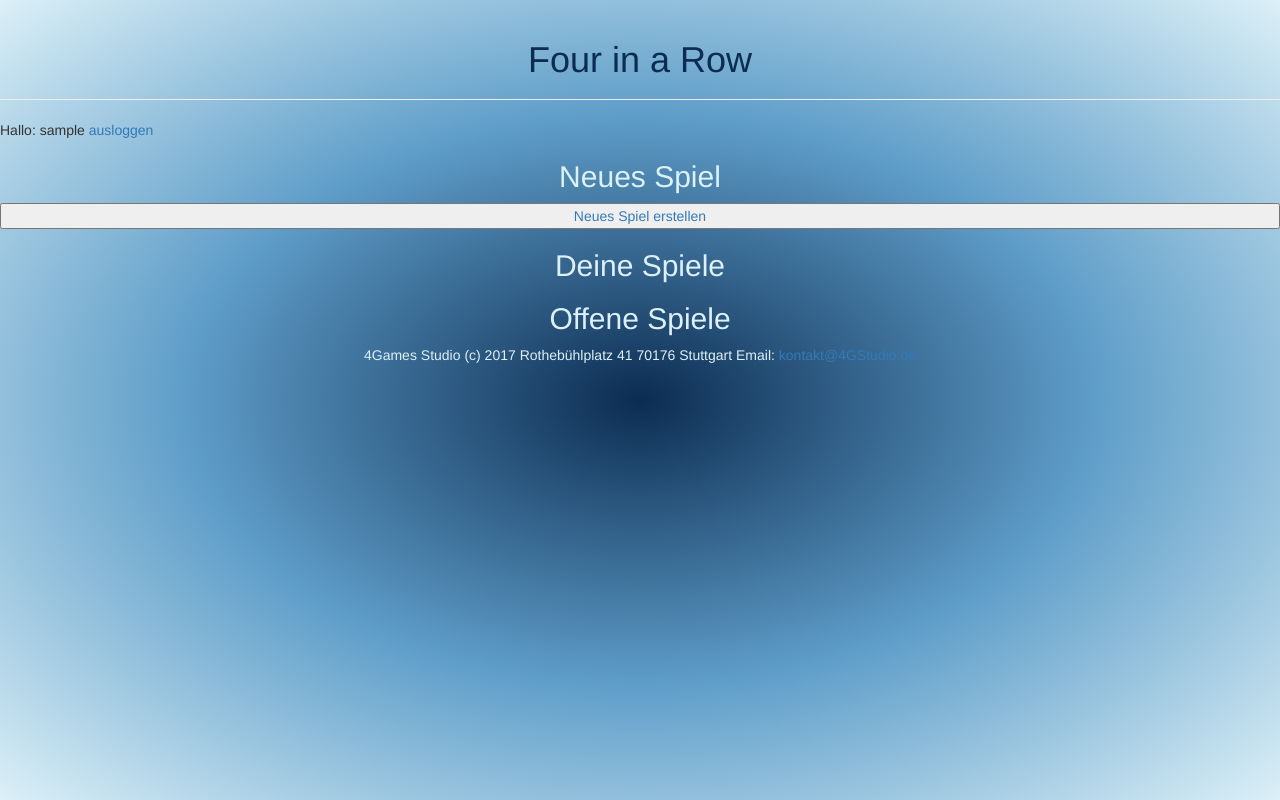
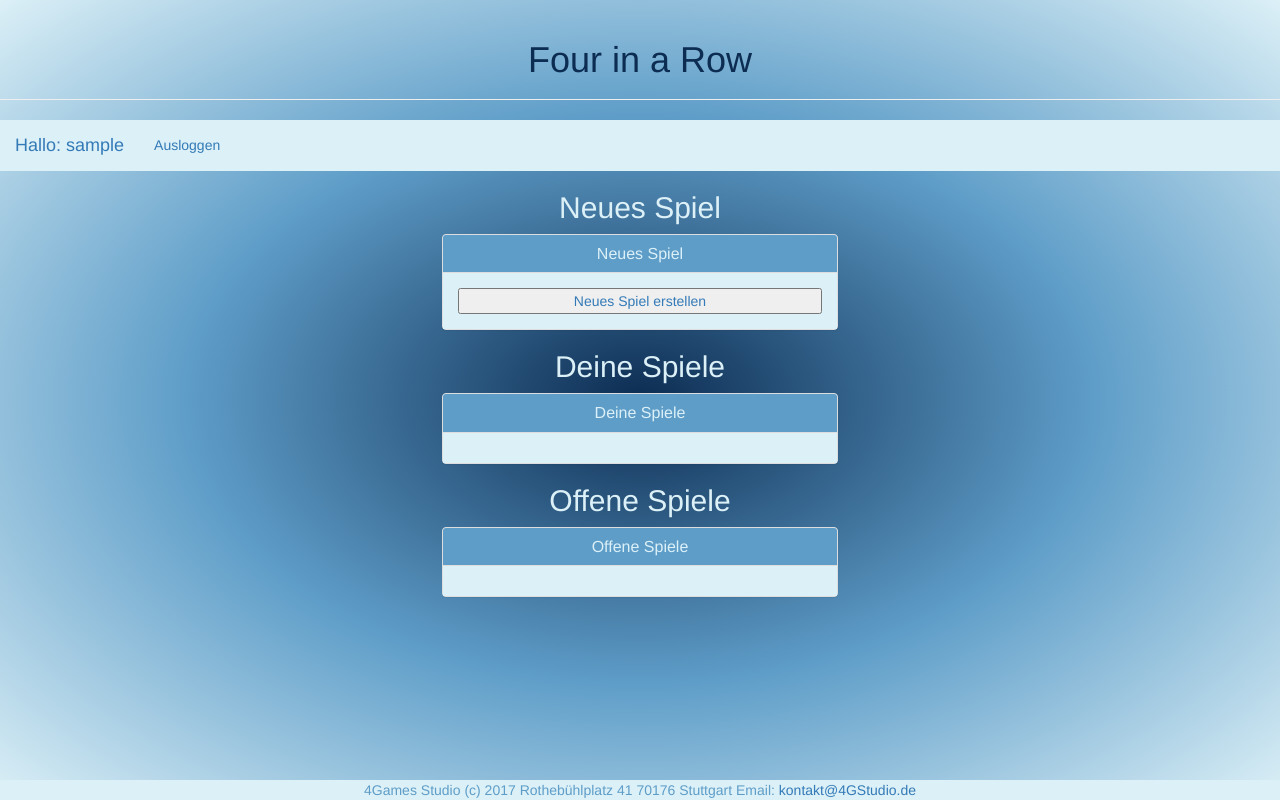
Before and after one commit to Davidmuecke/WebEng, a PHP site: page /start.php in a window 1280 px wide. Run offline with PHP 8.4, Linux system fonts and the light colour scheme; the visitor is signed in with stand-in values (Sample User, id 1); data that the repository does not hold is empty.

Commit message:
Styled Game Lobby: Navbar, "Neues Spiel", "Deine Spiele", "Offene Spiele" footer still needs to be static

```diff
--- a/4G/ressources/css/custom_styles.css
+++ b/4G/ressources/css/custom_styles.css
@@ -49,7 +49,8 @@ input[type=text], input[type=password] {
 }
 
 .footer {
-    color: #DCF0F7;
+    background-color: #DCF0F7;
+    color: #5E9DC8;
     text-align: center;
 }
 
@@ -67,15 +68,18 @@ button:hover {
     text-align: center;
 }
 
-td:nth-child(odd) {
-    background-color: #DCF0F7;
-}
-
-td:nth-child(even) {
-    background-color: #5E9DC8;
-}
-
 .startsections {
     text-align: center;
     color: #DCF0F7;
 }
+
+.navbar {
+    background-color: #DCF0F7;
+    color: #5E9DC8;
+    text-align: center;
+}
+
+.nav > li > a:hover{
+    background-color: #DCF0F7;
+    color: #0C2C52;
+}
--- a/4G/ressources/footer.inc.php
+++ b/4G/ressources/footer.inc.php
@@ -7,11 +7,11 @@
  */
 ?>
 
-    <div class="footer">
+    <footer class="footer navbar-fixed-bottom">
         <div id="mail" >
         4Games Studio (c) 2017 Rothebühlplatz 41 70176 Stuttgart Email:
         </div>
-    </div>
+    </footer>
     <script type="application/javascript" >
         function mail() {
             var  eins = "kontakt";
--- a/4G/ressources/gameList.php
+++ b/4G/ressources/gameList.php
@@ -8,56 +8,77 @@ session_start();
  */
 $spielstandNeu = "o,o,o,o,o,o;o,o,o,o,o,o;o,o,o,o,o,o;o,o,o,o,o,o;o,o,o,o,o,o;o,o,o,o,o,o;o,o,o,o,o,o";
 require("dba.php");
-if(isset($_SESSION['userName'])) {
-    $user= $_SESSION['userName'];
+if (isset($_SESSION['userName'])) {
+    $user = $_SESSION['userName'];
     if (isset($_REQUEST['neu'])) {
         //neues Spiel hinzufügen
-        $res = mysqli_query($my_db,"SELECT * FROM spielneu WHERE spieler1 ='".$user."'")  or die (mysqli_error($my_db));
-        $game =  mysqli_fetch_assoc($res);
-        if(!isset($game['ID'])){
-            $res = mysqli_query($my_db,"INSERT INTO spielneu (spieler1) VALUES ('".$user."')")  or die (mysqli_error($my_db));
+        $res = mysqli_query($my_db, "SELECT * FROM spielneu WHERE spieler1 ='" . $user . "'") or die (mysqli_error($my_db));
+        $game = mysqli_fetch_assoc($res);
+        if (!isset($game['ID'])) {
+            $res = mysqli_query($my_db, "INSERT INTO spielneu (spieler1) VALUES ('" . $user . "')") or die (mysqli_error($my_db));
         }
     }
-    if(isset($_REQUEST['beitreten'])){
-        echo"beitreten";
-        $beitreten =  mysqli_real_escape_string($my_db,htmlentities($_REQUEST['beitreten']));
-        $res = mysqli_query($my_db,"SELECT * FROM spielneu WHERE ID ='".$beitreten."' AND spieler1 != '".$user."'")or die (mysqli_error($my_db));
-        $game =  mysqli_fetch_assoc($res);
-        if(isset($game['ID'])){
-            mysqli_query($my_db,"INSERT INTO spiel (spieler1, spieler2, time, spielstand, amzug) VALUES ('".$game['spieler1']."','".$_SESSION['userName']."','".$game['time']."','".$spielstandNeu."','".$game['spieler1']."')") or die (mysqli_error($my_db));
-            mysqli_query($my_db,"DELETE FROM spielneu WHERE ID='".$game['ID']."'");
+    if (isset($_REQUEST['beitreten'])) {
+        echo "beitreten";
+        $beitreten = mysqli_real_escape_string($my_db, htmlentities($_REQUEST['beitreten']));
+        $res = mysqli_query($my_db, "SELECT * FROM spielneu WHERE ID ='" . $beitreten . "' AND spieler1 != '" . $user . "'") or die (mysqli_error($my_db));
+        $game = mysqli_fetch_assoc($res);
+        if (isset($game['ID'])) {
+            mysqli_query($my_db, "INSERT INTO spiel (spieler1, spieler2, time, spielstand, amzug) VALUES ('" . $game['spieler1'] . "','" . $_SESSION['userName'] . "','" . $game['time'] . "','" . $spielstandNeu . "','" . $game['spieler1'] . "')") or die (mysqli_error($my_db));
+            mysqli_query($my_db, "DELETE FROM spielneu WHERE ID='" . $game['ID'] . "'");
         }
     }
     //Spiele ausgeben
-    echo"<h2>Neues Spiel</h2>";
-    $res = mysqli_query($my_db,"SELECT * FROM spielneu WHERE spieler1 ='".$user."'")or die (mysqli_error($my_db));
-    $game =  mysqli_fetch_assoc($res);
-    if($game['ID']){
-        echo"<p>Du hast schon ein neues Spiel erstellt( Spiel ".$game['ID']."). Du musst warten bis ein anderer Spieler deinem Spiel beitritt</p>";
+    echo "<h2>Neues Spiel</h2>";
+    echo "<div class='col-md-4 col-md-offset-4'>";
+    echo "<div class=\"panel panel-default\">
+                    <div class=\"panel-heading\" id=\"panel-heading\">
+                        <h3 class=\"panel-title text-center\">Neues Spiel</h3>
+                    </div>
+                    <div class=\"panel-body\">";
+    $res = mysqli_query($my_db, "SELECT * FROM spielneu WHERE spieler1 ='" . $user . "'") or die (mysqli_error($my_db));
+    $game = mysqli_fetch_assoc($res);
+    if ($game['ID']) {
+        echo "<p>Du hast schon ein neues Spiel erstellt( Spiel " . $game['ID'] . "). Du musst warten bis ein anderer Spieler deinem Spiel beitritt</p>";
     } else {
-        echo"<a href='start.php?neu=game'><button>Neues Spiel erstellen</button></a>";
+        echo "<a href='start.php?neu=game'><button>Neues Spiel erstellen</button></a>";
     }
-    echo"<h2>Deine Spiele</h2>";
-    $res = mysqli_query($my_db,"SELECT * FROM spiel WHERE spieler1='".$user."' OR spieler2='".$user."'")or die (mysqli_error($my_db));
-    $game =  mysqli_fetch_assoc($res);
-    while($game['ID']){
-        echo"<div class= 'gameListItem'>";
-        echo"<p>Spiel ".$game['ID']."<br>Spieler1 ".$game['spieler1']."<br> Spieler2 ".$game['spieler2']."</p>";
-        echo"<a href='start.php?game=".$game["ID"]."'><button class='btn login-success'>zum Spiel</button></a>";
-        $game =  mysqli_fetch_assoc($res);
-        echo"</div>";
+    echo "</div>";
+    echo "</div>";
+    echo "<h2>Deine Spiele</h2>";
+    echo "<div class=\"panel panel-default\">
+                    <div class=\"panel-heading\" id=\"panel-heading\">
+                        <h3 class=\"panel-title text-center\">Deine Spiele</h3>
+                    </div>
+                    <div class=\"panel-body\">";
+    $res = mysqli_query($my_db, "SELECT * FROM spiel WHERE spieler1='" . $user . "' OR spieler2='" . $user . "'") or die (mysqli_error($my_db));
+    $game = mysqli_fetch_assoc($res);
+    while ($game['ID']) {
+        echo "<div class= 'gameListItem'>";
+        echo "<p>Spiel " . $game['ID'] . "<br>Spieler1 " . $game['spieler1'] . "<br> Spieler2 " . $game['spieler2'] . "</p>";
+        echo "<a href='start.php?game=" . $game["ID"] . "'><button class='btn login-success'>zum Spiel</button></a>";
+        $game = mysqli_fetch_assoc($res);
+        echo "</div>";
     }
-    echo"<h2>Offene Spiele</h2>";
-    $res = mysqli_query($my_db,"SELECT * FROM spielneu WHERE spieler1 !='".$user."'")or die (mysqli_error($my_db));
-    $game =  mysqli_fetch_assoc($res);
-    while($game['ID']){
-        echo"<div class= 'gameListItem'>";
-        echo"<p>Spiel ".$game['ID']."<br>Spieler1 ".$game['spieler1']."</p>";
-        echo"<a href='start.php?beitreten=".$game['ID']."'><button class='btn login-success'>Beitreten</button></a>";
-        $game =  mysqli_fetch_assoc($res);
-        echo"</div>";
+    echo "</div>";
+    echo "</div>";
+    echo "<h2>Offene Spiele</h2>";
+    echo "<div class=\"panel panel-default\">
+                    <div class=\"panel-heading\" id=\"panel-heading\">
+                        <h3 class=\"panel-title text-center\">Offene Spiele</h3>
+                    </div>
+                    <div class=\"panel-body\">";
+    $res = mysqli_query($my_db, "SELECT * FROM spielneu WHERE spieler1 !='" . $user . "'") or die (mysqli_error($my_db));
+    $game = mysqli_fetch_assoc($res);
+    while ($game['ID']) {
+        echo "<div class= 'gameListItem'>";
+        echo "<p>Spiel " . $game['ID'] . "<br>Spieler1 " . $game['spieler1'] . "</p>";
+        echo "<a href='start.php?beitreten=" . $game['ID'] . "'><button class='btn login-success'>Beitreten</button></a>";
+        $game = mysqli_fetch_assoc($res);
+        echo "</div>";
     }
-    //echo"<a href=''>reload</a>";
-} else{
-    echo"<div class='error'>Du bist nicht angemeldet!</div>";
+    echo "</div>";
+    echo "</div>";
+} else {
+    echo "<div class='error'>Du bist nicht angemeldet!</div>";
 }
--- a/4G/ressources/header.inc.php
+++ b/4G/ressources/header.inc.php
@@ -4,17 +4,17 @@ session_start();
 require("dba.php");
 
 //login check
-if(!isset($_SESSION['userName'])){
-    if(isset($_REQUEST['userName']) && isset($_REQUEST['password'])){
+if (!isset($_SESSION['userName'])) {
+    if (isset($_REQUEST['userName']) && isset($_REQUEST['password'])) {
         //Benutzer verifikation
-        $username = mysqli_real_escape_string($my_db,htmlentities($_REQUEST['userName']));
-        $pas = mysqli_real_escape_string($my_db,htmlentities($_REQUEST['password']));
+        $username = mysqli_real_escape_string($my_db, htmlentities($_REQUEST['userName']));
+        $pas = mysqli_real_escape_string($my_db, htmlentities($_REQUEST['password']));
 
-        $sql = "SELECT * FROM benutzer WHERE userName='".$username."'";
-        $res = mysqli_query($my_db,$sql);
+        $sql = "SELECT * FROM benutzer WHERE userName='" . $username . "'";
+        $res = mysqli_query($my_db, $sql);
         $res = mysqli_fetch_assoc($res);
 
-        if(password_verify($pas,$res['password'])){
+        if (password_verify($pas, $res['password'])) {
             // login erfolgreich
             $_SESSION['userName'] = $username;
         } else {
@@ -23,7 +23,7 @@ if(!isset($_SESSION['userName'])){
             die();
         }
 
-    }else {
+    } else {
         //weiterleitung auf log-in Seite
         header("Location: index.php");
         die();
@@ -38,9 +38,19 @@ if(!isset($_SESSION['userName'])){
 </head>
 
 <body onload="mail()">
- <div class='header'>
-<?php
- echo "Hallo: ".$_SESSION['userName'];
-?>
-     <a href='logout.php'>ausloggen</a>
- </div>
+<nav class="navbar navbar-static-top">
+    <div class="container-fluid">
+        <div class="navbar-header">
+            <a class="navbar-brand" href="#">
+                <?php
+                echo "Hallo: " . $_SESSION['userName'];
+                ?></a>
+            <ul class="nav navbar-nav">
+                <li class="active"><a href='logout.php'>Ausloggen</a></li>
+            </ul>
+        </div>
+    </div>
+</nav>
+
+</body>
+</html>
--- a/4G/start.php
+++ b/4G/start.php
@@ -82,7 +82,6 @@ require("ressources/header.inc.php");
 </script>
 
 <div id="background">
-
                 <?php
                 date_default_timezone_set('Europe/Berlin');
                 $current_date = date('d/m/Y == H:i:s');
--- a/4G/style.css
+++ b/4G/style.css
@@ -59,10 +59,6 @@
     margin: auto;
 }
 
-p {
-    background-color: red;
-}
-
 #background h2 {
     text-align: center;
     color: #DCF0F7;
```
Also changed, not shown: 4G/logout.php (+19 -2 lines). Lines whose indentation alone changed are shown as unchanged.
